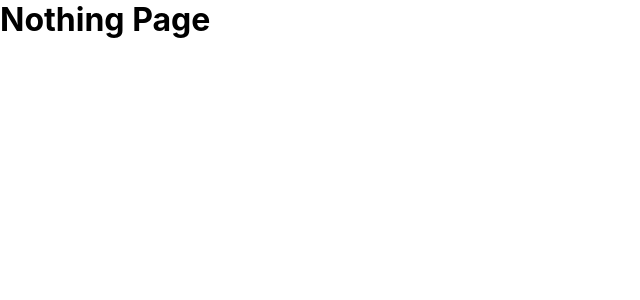
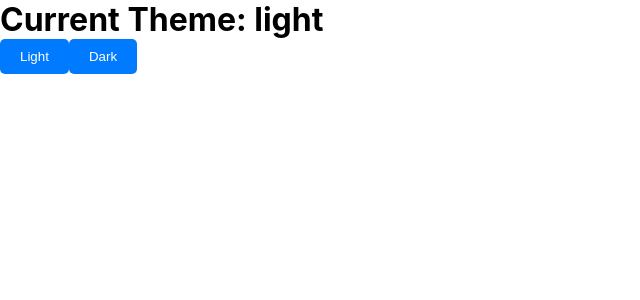
Before and after one commit to Bhagirathsinh073/Internship_Work, a React (Create React App) app in the folder Lesson-2/project/: page /chal in a window 1280 px wide. Shown: the top 300 px of the page, without its empty margins (0-640 px from the left). Built offline with nearby package versions, Linux system fonts and the light colour scheme; a web font is replaced by a local one.

Commit message:
Random Challange of react js
Total 4 is there but only 2 done

```diff
--- a/Lesson-2/project/src/App.css
+++ b/Lesson-2/project/src/App.css
@@ -33,3 +33,13 @@
   font-family: 'Montserrat', sans-serif;
   font-size: 12px !important;
 }
+
+
+.light{
+  background-color: white;
+  color: black;
+}
+.dark{
+  background-color: black;
+  color: white;
+}
--- /dev/null
+++ b/Lesson-2/project/src/Challange/C1.js
@@ -0,0 +1,18 @@
+import React, { useState } from 'react'
+
+
+// Description : Implement a button to show/hide the text content
+
+export default function C1() {
+    const [isShow,setIsShow] = useState(false);
+  return (
+    <>
+    {
+        isShow ? "" :(<h1>Welcome to React Challenge</h1>)
+    }
+
+    <button onClick={(e)=>{setIsShow(!isShow)}}>Show/Hide</button>
+    </>
+
+  )
+}
--- /dev/null
+++ b/Lesson-2/project/src/Challange/C2.js
@@ -0,0 +1,29 @@
+import React, { useState } from 'react'
+
+// Description :
+// Create a "todo" app with the following criteria. The user should able to add and remove todo items. Starter code is provided
+export default function C2() {
+    const [input,setInput] = useState("");
+    const [todos, setTodos] = useState([]);
+    const addItem = ()=>{
+        setTodos([...todos,input]);
+        // setInput("");
+        console.log(todos);
+    }
+ return(
+    <>
+    <input type='text' placeholder='Enter' value={input} onChange={(e)=>{setInput(e.target.value)}}/>
+    <button onClick={addItem}>ADD</button>
+    <div>
+
+    <ul>
+        {
+            todos.map((items,i)=>{
+                return <li key={i}>{items}</li>
+            })
+        }
+    </ul>
+        </div>
+    </>
+ )
+}
--- /dev/null
+++ b/Lesson-2/project/src/Challange/C3.js
@@ -0,0 +1,37 @@
+import React, { useState, useContext,createContext } from "react";
+
+const ThemeContext = createContext("dark");
+
+function Comp1() {
+  const { theme } = useContext(ThemeContext);
+
+  return (
+    <div>
+      <h1>Current Theme: {theme}</h1>
+    </div>
+  );
+}
+
+function Comp2() {
+  const { setTheme } = useContext(ThemeContext);
+  return (
+    <div>
+      <button onClick={() => setTheme("light")}>Light</button>
+      <button onClick={() => setTheme("dark")}>Dark</button>
+    </div>
+  );
+}
+
+export default function C3() {
+  const [theme,setTheme] = useState("light");
+
+  return (
+    <ThemeContext.Provider value={{ theme,setTheme }} >
+        <div className={`App ${theme}`}>
+
+      <Comp1 />
+      <Comp2 />
+        </div>
+    </ThemeContext.Provider>
+  );
+}
--- /dev/null
+++ b/Lesson-2/project/src/Challange/Challange.js
@@ -0,0 +1,21 @@
+import React from 'react'
+// import C1 from './C1'
+// import C2 from './C2'
+import C3 from './C3'
+
+export default function Challange() {
+  return (
+    <div>
+        {/* Challenge */}
+
+        {/* Done... */}
+
+         {/* <C1/>  */}
+        <C3/>
+
+        {/* <C2/> */}
+        {/* <C4/> */}
+
+    </div>
+  )
+}
--- a/Lesson-2/project/src/Componts/RouterB.js
+++ b/Lesson-2/project/src/Componts/RouterB.js
@@ -12,6 +12,7 @@ import FormData from './Form_Data';
 import Product from '../Product/Product';
 import PassMain from '../Password_Validator/PassMain';
 import ExpenseMain from '../Expense/ExpenseMain';
+import Challange from '../Challange/Challange';
 
 
 //Lazy loading
@@ -36,6 +37,7 @@ export default function RouterB() {
           <Route path='/formdata' element={<FormData/>}/>
           <Route path='/pass' element={<PassMain/>}/>
           <Route path='/exp' element={<ExpenseMain/>}/>
+          <Route path='/chal' element={<Challange/>}/>
       </Routes>
       </Suspense>
     </div>
--- a/Lesson-2/project/src/Expense/Expense.css
+++ b/Lesson-2/project/src/Expense/Expense.css
@@ -55,6 +55,9 @@ button{
     margin: 15px;
     font-size: 16px;
 }
+::placeholder{
+    color: rgb(117, 28, 117);
+}
 .btn-3{
     margin-top: 20px;
     margin-left: 25px;
```
Also changed, not shown: Lesson-2/project/src/Challange/C4.js (added), Lesson-2/project/src/index.css (line endings or trailing spaces).
